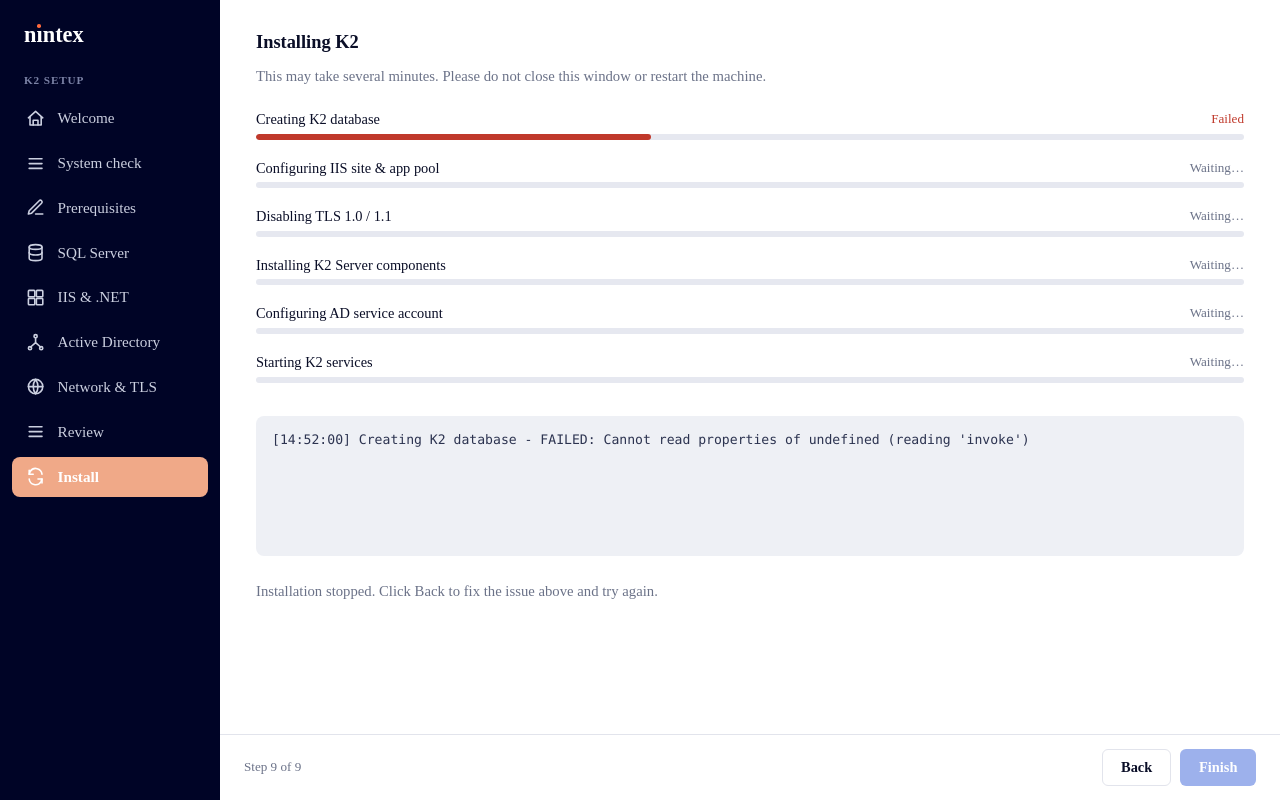
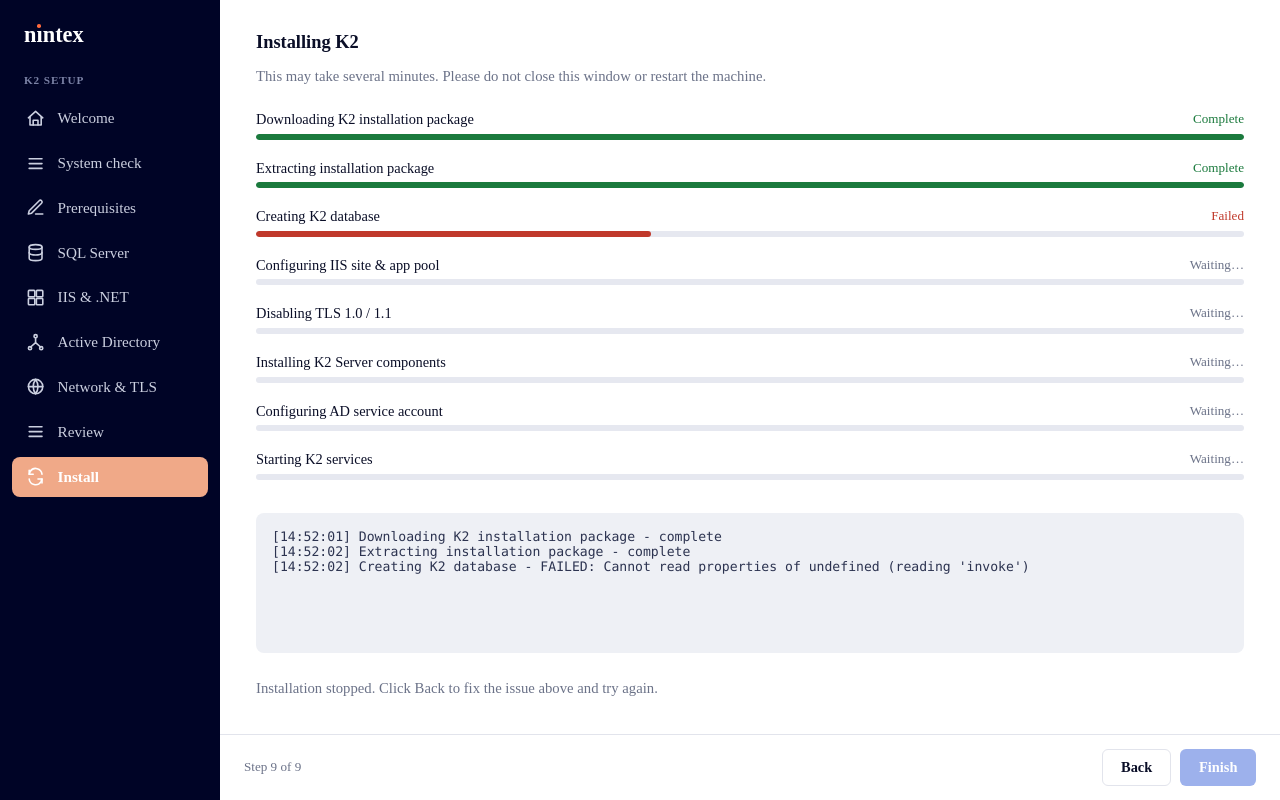
Before and after one commit to IamKyleKretschmer/tauri-installer, a React (Vite) app: page / in a window 1280 px wide. Both pictures are taken after a click on the button "Install". Built offline with nearby package versions, Linux system fonts and the light colour scheme.

Commit message:
Add simulated download/extract steps to install flow, matching real K2 SetupManager sequence

```diff
--- a/src/steps/InstallStep.tsx
+++ b/src/steps/InstallStep.tsx
@@ -12,10 +12,12 @@ interface InstallTask {
 }
 
 const TASKS: InstallTask[] = [
+  { id: "download", label: "Downloading K2 installation package", subLabel: "Fetching product build" },
+  { id: "extract", label: "Extracting installation package", subLabel: "Unpacking to build folder" },
   { id: "db", label: "Creating K2 database", subLabel: "Applying collation and schema" },
   { id: "iis", label: "Configuring IIS site & app pool", subLabel: "Binding ports 80/443" },
   { id: "tls", label: "Disabling TLS 1.0 / 1.1", subLabel: "Updating Schannel registry keys" },
-  { id: "components", label: "Installing K2 Server components", subLabel: "Registering K2 Windows services" },
+  { id: "components", label: "Installing K2 Server components", subLabel: "Running SourceCode.SetupManager.exe /install" },
   { id: "ad", label: "Configuring AD service account", subLabel: "Granting local service rights" },
   { id: "start", label: "Starting K2 services", subLabel: "Waiting for services to report healthy" },
 ];
```
